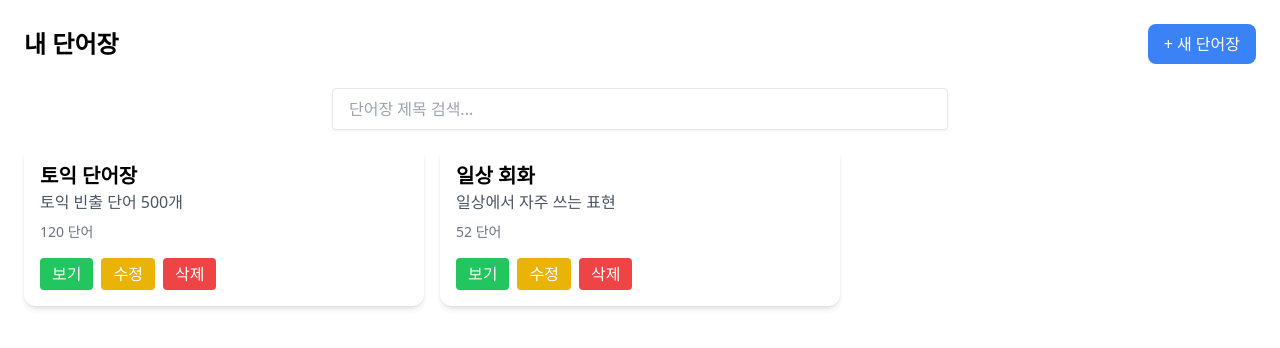
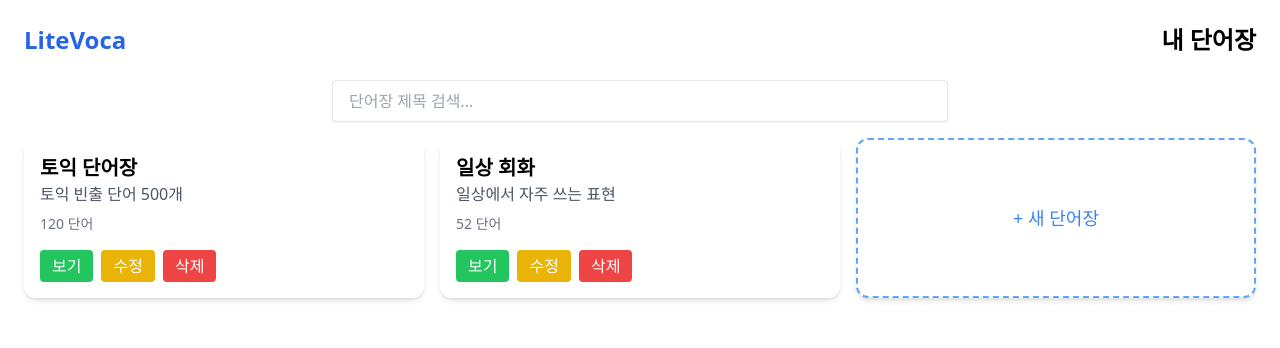
Before and after one commit to Ming0099/LiteVoca, a React (Create React App) app in the folder frontend/: page /my-voca in a window 1280 px wide. Shown: the top 348 px of the page. Built offline with nearby package versions, Linux system fonts and the light colour scheme.

Commit message:
단어장 목록 스타일 변경
새 단어장 버튼 스타일 변경
홈으로 가는 버튼 추가

```diff
--- a/frontend/src/pages/MyVocaListPage.jsx
+++ b/frontend/src/pages/MyVocaListPage.jsx
@@ -1,3 +1,4 @@
+import { Link } from "react-router-dom";
 import React, { useState } from "react";
 
 const MyVocaListPage = () => {
@@ -27,10 +28,8 @@ const MyVocaListPage = () => {
     return (
         <div className="p-6">
             <div className="flex justify-between items-center mb-6">
+                <Link to="/" className="text-2xl font-bold text-blue-600">LiteVoca</Link>
                 <h1 className="text-2xl font-bold">내 단어장</h1>
-                <button className="bg-blue-500 text-white px-4 py-2 rounded-lg hover:bg-blue-600">
-                    + 새 단어장
-                </button>
             </div>
 
             {/* 검색창 */}
@@ -57,9 +56,20 @@ const MyVocaListPage = () => {
                         </div>
                     </div>
                 ))}
+
                 {filteredVoca.length === 0 && (
                     <p className="text-gray-500 col-span-full text-center mt-8">검색 결과가 없습니다.</p>
                 )}
+
+                {filteredVoca.length === vocabs.length && ( // 검색을 하지 않았을때
+                    <div
+                        onClick={() => alert("새 단어장 모달")} // TODO 모달 연동 필요 시 함수 연결 필요
+                        className="cursor-pointer flex items-center justify-center bg-white shadow-md rounded-xl p-4 border-2 border-dashed border-blue-400 hover:bg-blue-50 transition"
+                    >
+                        <span className="text-blue-500 text-lg font-medium">+ 새 단어장</span>
+                    </div>
+                )}
+
             </div>
         </div>
     );
```
